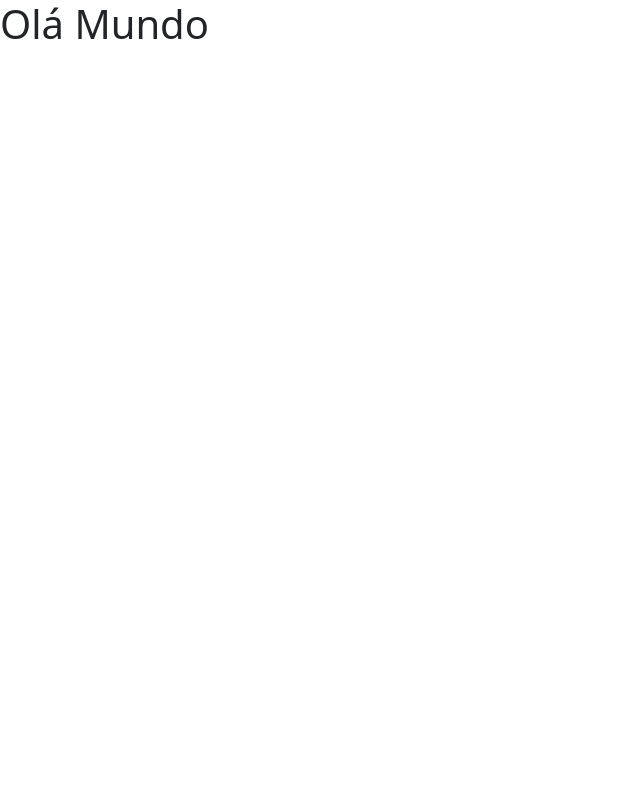
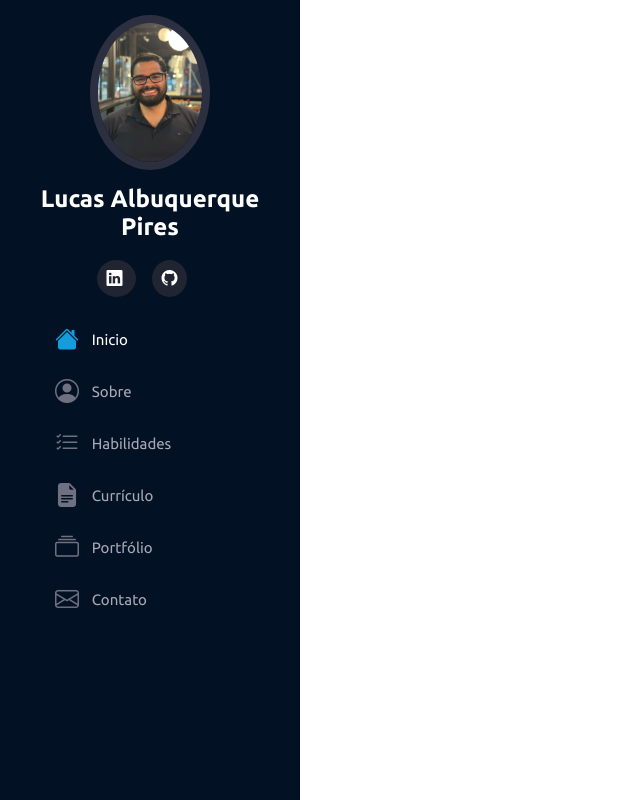
Before and after one commit to LucasPires50/portfolio, a Flask app: page / in a window 1280 px wide. Shown: the whole page, without its empty margins (0-640 px from the left). Run offline with Flask 3, Linux system fonts and the light colour scheme; some libraries are stand-ins or nearby versions.

Commit message:
feat: config and style siude bar

```diff
--- a/static/style.css
+++ b/static/style.css
@@ -0,0 +1,87 @@
+@import url('https://fonts.googleapis.com/css2?family=Ubuntu:ital,wght@0,300;0,400;0,500;0,700;1,300;1,400;1,500;1,700&display=swap');
+
+html, body {
+    font-family: Ubuntu, Arial;
+    width: 100%;
+    height: 100%;
+}
+
+#header {
+    position: fixed;
+    top: 0;
+    left: 0;
+    bottom: 0;
+    background: #021124;
+    overflow-y: auto;
+    width: 300px;
+    transition: all ease-in-out 0.5s;
+    padding: 0 15px;
+    z-index: 9997;
+}
+
+#header .profile img{
+    margin: 15px auto;
+    display: block;
+    width: 120px;
+    border: 8px solid #2c2f3f;
+    border-radius: 50%;
+}
+
+#header .profile h1 {
+    font-size: 24px;
+    margin: 0;
+    padding: 0;
+    font-weight: 600;
+    text-align: center;
+    color: #fff;
+}
+
+#header .profile .social-links a{
+    font-size: 1rem;
+    background: #212431;
+    color: #fff;
+    padding: 0.6rem;
+    margin-right: 1rem;
+    border-radius: 50%;
+    transition: 0.3s;
+    text-decoration: none;
+}
+
+#header .profile .social-links a:hover{
+    background: #149ddd;
+}
+
+.nav-menu {
+    padding: 1.5rem;
+}
+
+.nav-menu a,
+.nav-menu a:focus {
+    display: flex;
+    align-items: center;
+    color: #a8a9b4;
+    transition: 0.3s;
+    font-size: 15px;
+}
+
+.nav-menu a i,
+.nav-menu a:focus i {
+    font-size: 24px;
+    padding-right: 0.8rem;
+    color: #6f7180;
+}
+
+.nav-menu a:hover,
+.nav-menu .active,
+.nav-menu .active:focus,
+.nav-menu li:hover > a {
+    text-decoration: none;
+    color: #fff;
+}
+
+.nav-menu a:hover i,
+.nav-menu .active i,
+.nav-menu .active:focus i,
+.nav-menu li:hover > a i {
+    color: #149ddd;
+}
--- a/templates/index.html
+++ b/templates/index.html
@@ -7,10 +7,61 @@
     <link rel="stylesheet" href="../static/bootstrap/css/bootstrap.css">
     <link rel="stylesheet" href="../static/style.css">
     <link rel="icon" type="image/png" href="../static/img/dev.png">
+    <link rel="stylesheet" href="https://cdn.jsdelivr.net/npm/bootstrap-icons@1.11.3/font/bootstrap-icons.min.css">
     <title>Título da página</title>
   </head>
   <body>
-    <h1>Olá Mundo</h1>
+    <!-- barra lateral -->
+    <aside id="header">
+      <section class="profile">
+        <img src="../static/img/perfil.jpeg" alt="Foto do Lucas">
+        <h1>Lucas Albuquerque Pires</h1>
+        <div class="social-links mt-4 text-center">
+          <a target="_blank" href="https://www.linkedin.com/in/lucas-albuquerque-pires-87b403a5/">
+            <i class="bi bi-linkedin"></i>
+          </a>
+          <a target="_blank" href="https://github.com/LucasPires50">
+            <i class="bi bi-github"></i>
+          </a>
+        </div>
+      </section>
+      <!-- Navbar -->
+      <nav id="navbar" class="nav-menu">
+        <ul class="nav flex-column">
+          <li class="nav-item">
+            <a class="nav-link active" aria-current="page" href="#">
+              <i class="bi bi-house-fill"></i> Inicio
+            </a>
+          </li>
+          <li class="nav-item">
+            <a class="nav-link" href="#">
+              <i class="bi bi-person-circle"></i> Sobre
+            </a>
+          </li>
+          <li class="nav-item">
+            <a class="nav-link" href="#">
+              <i class="bi bi-list-check"></i> Habilidades
+            </a>
+          </li>
+          <li class="nav-item">
+            <a class="nav-link" href="#">
+              <i class="bi bi-file-earmark-text-fill"></i> Currículo
+            </a>
+          </li>
+          <li class="nav-item">
+            <a class="nav-link" href="#">
+              <i class="bi bi-collection"></i> Portfólio
+            </a>
+          </li>
+          <li class="nav-item">
+            <a class="nav-link" href="#">
+              <i class="bi bi-envelope"></i> Contato
+            </a>
+          </li>
+        </ul>
+      </nav>
+    </aside>
+
 
     <script src="../static/bootstrap/js/bootstrap.bundle.min.js"></script>
     <script src="../static/script.js"></script>
```
Also changed, not shown: static/img/perfil.jpeg (added).
